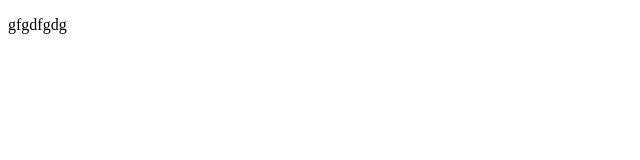
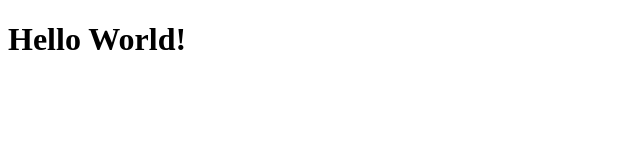
Before and after one commit to KornutaKM/petrichenko_learn, a plain HTML site: page index.html in a window 1280 px wide. Shown: the whole page, without its empty margins (0-640 px from the left). Drawn offline with Linux system fonts and the light colour scheme.

Commit message:
second commit

```diff
--- a/index.html
+++ b/index.html
@@ -7,7 +7,7 @@
 	<title>Hello World!</title>
 </head>
 <body>
-	<p>gfgdfgdg</p>
+	<h1>Hello World!</h1>
 	<script src="./js/script.js"></script>
 </body>
 </html>
```
